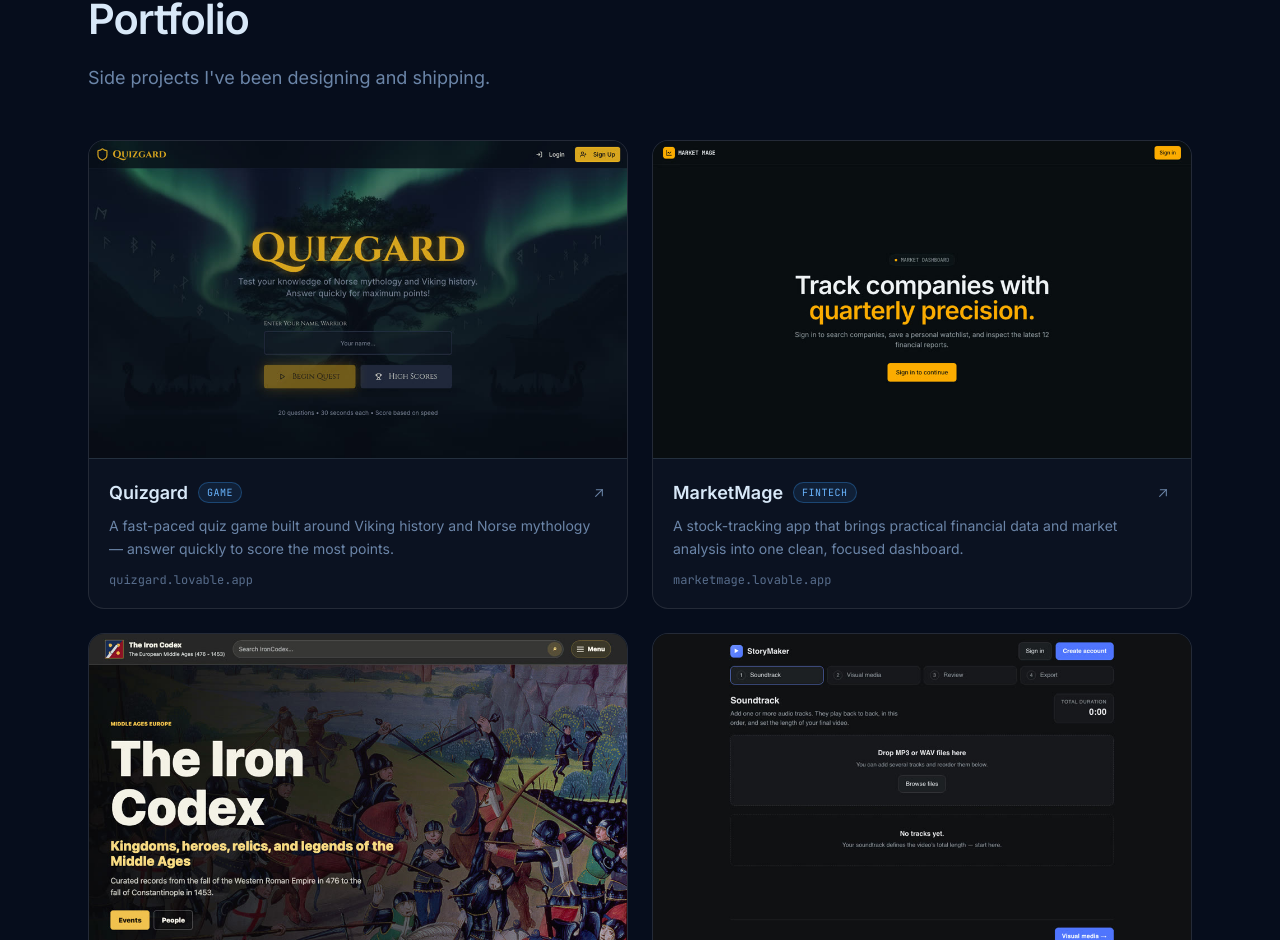
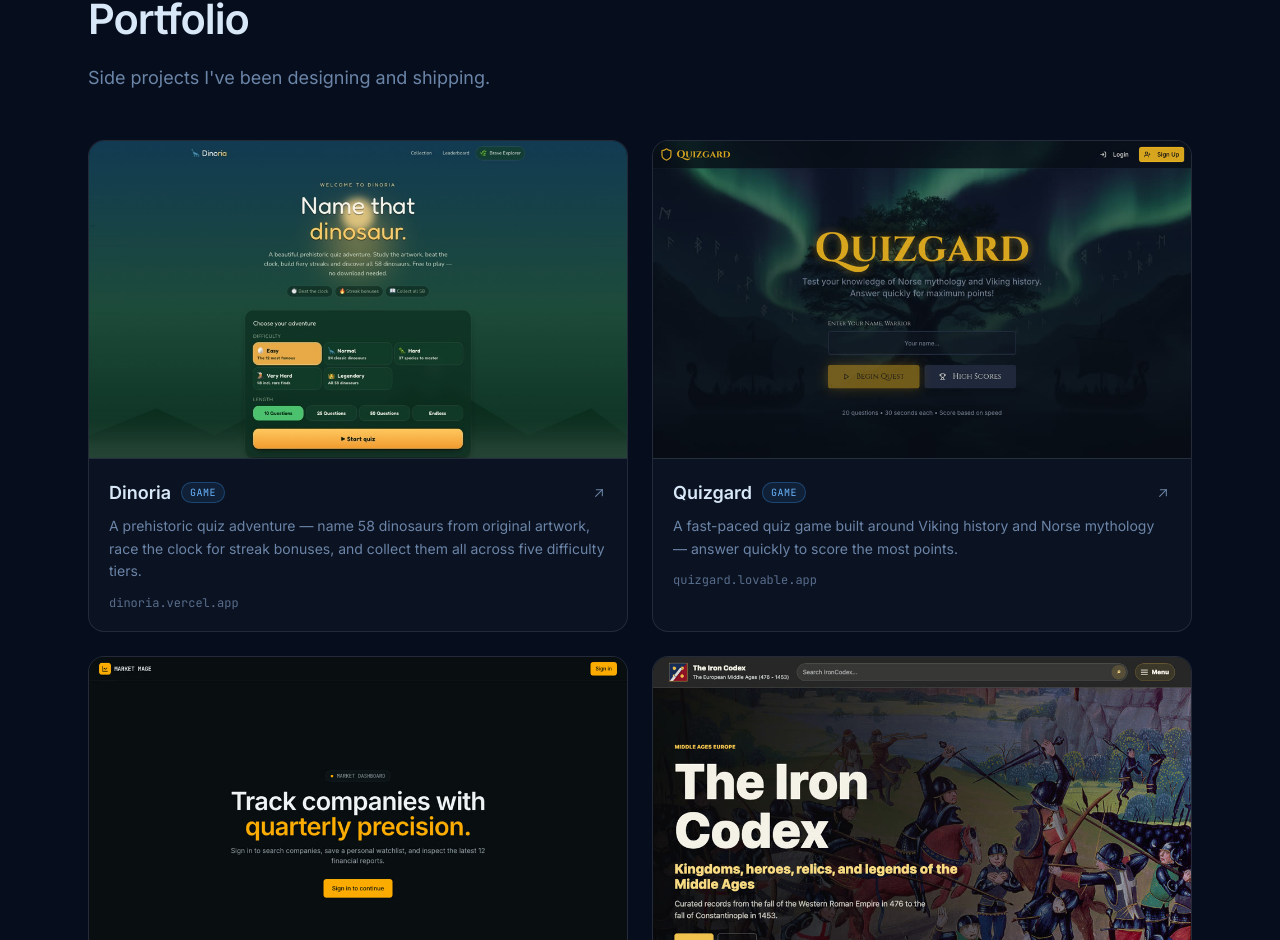
Before and after one commit to RPBMedia/rui-baiao-personal-website, a React (Vite) app: page / in a window 1280 px wide. Shown: the part 8563-9503 px from the top of the page. Built offline with nearby package versions, Linux system fonts and the light colour scheme.

Commit message:
Add Dinoria to portfolio

```diff
--- a/src/data.ts
+++ b/src/data.ts
@@ -327,6 +327,14 @@ export interface Project {
 // Side projects I design and ship — thumbnails live in /public/projects.
 export const projects: Project[] = [
   {
+    name: 'Dinoria',
+    tag: 'Game',
+    url: 'https://dinoria.vercel.app/',
+    image: '/projects/dinoria.jpg',
+    description:
+      'A prehistoric quiz adventure — name 58 dinosaurs from original artwork, race the clock for streak bonuses, and collect them all across five difficulty tiers.',
+  },
+  {
     name: 'Quizgard',
     tag: 'Game',
     url: 'https://quizgard.lovable.app/',
```
Also changed, not shown: public/projects/dinoria.jpg (added).
